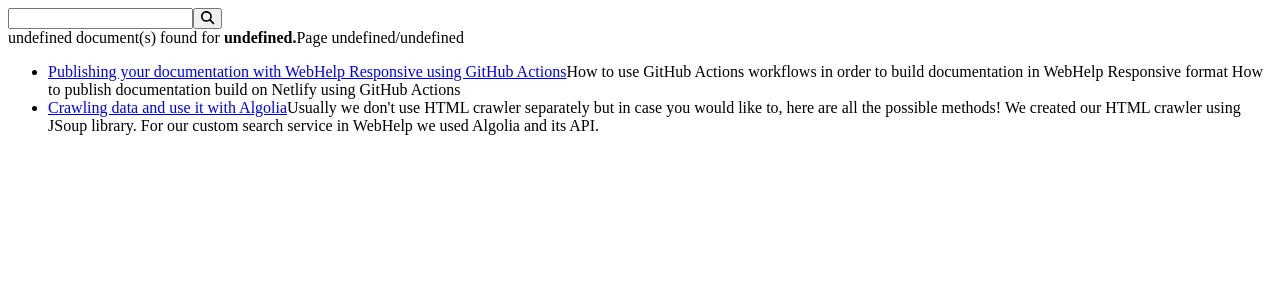
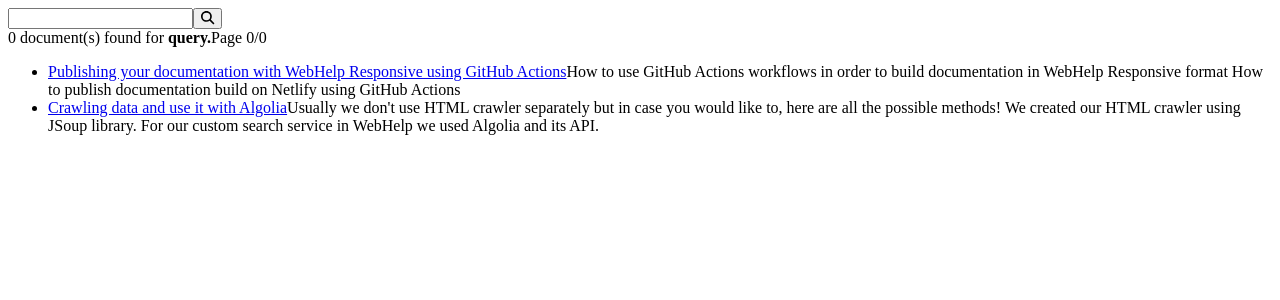
Before and after one commit to oxygenxml-incubator/webhelp-search-service-publishing-template, a React app in the folder react/: page / in a window 1280 px wide. Shown: the top 300 px of the page. Built offline with nearby package versions, Linux system fonts and the light colour scheme.

Commit message:
#40 Send props

```diff
--- a/react/src/App.js
+++ b/react/src/App.js
@@ -13,8 +13,10 @@ const App = () => {
       </div>
       <div className="results-container">
         <SearchInformation
-          hitsInformation="0 documents found on query."
-          pageInformation="Page 0/0"
+          nHits="0"
+          query="query"
+          page="0"
+          pages="0"
         />
         <HitsList
           items={data.map((item) => {
```
